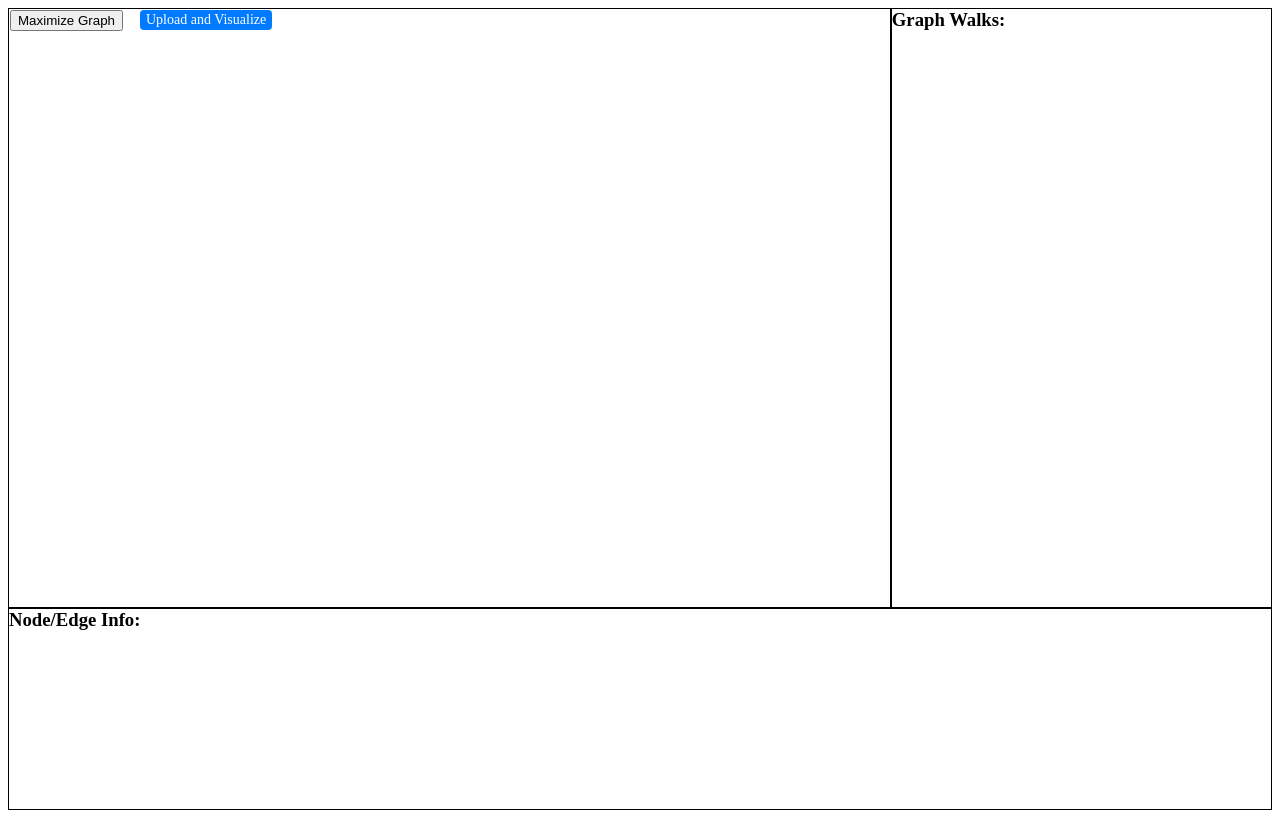
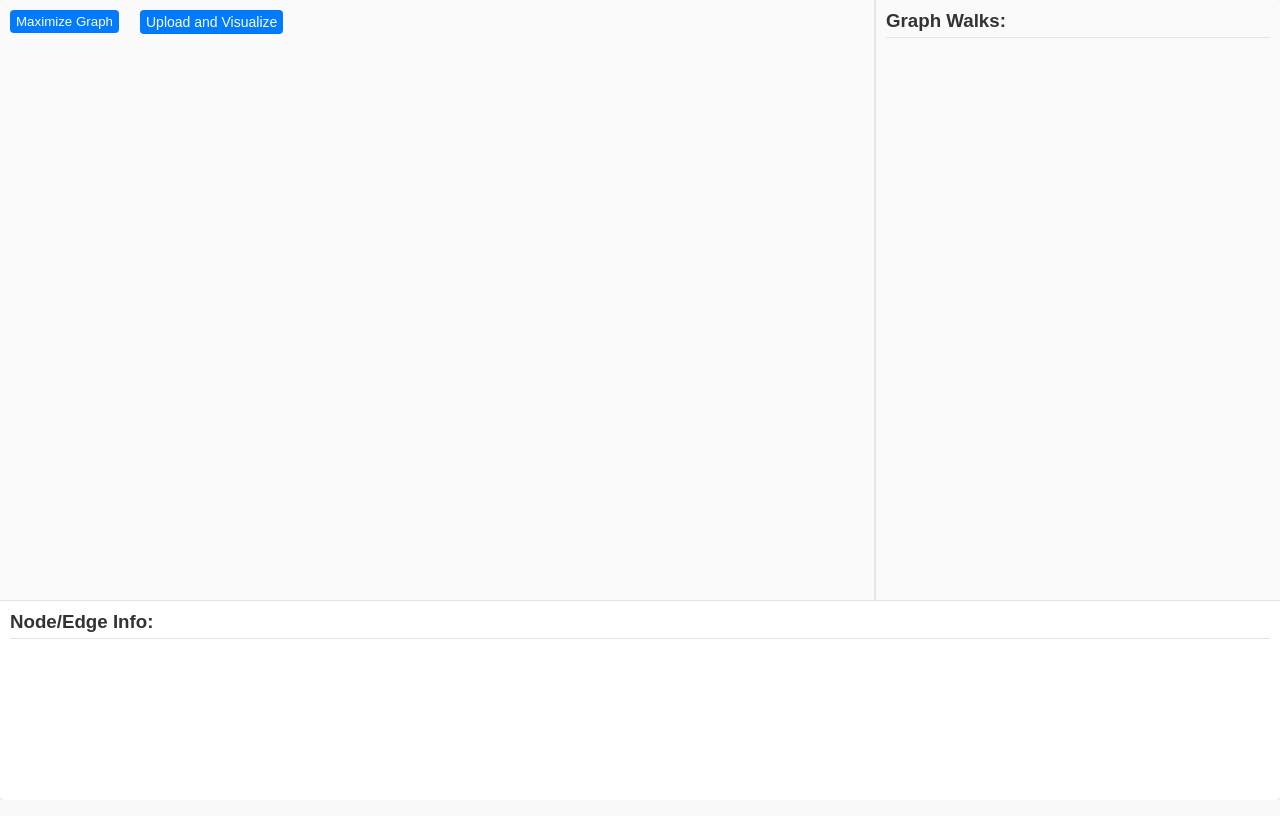
Before and after one commit to cauliyang/aurora, a Flask app: page / in a window 1280 px wide. After the commit the page ends 639 px from the top, so only its background shows below. Run offline with Flask 3, Linux system fonts and the light colour scheme; some libraries are stand-ins or nearby versions.

Commit message:
style: Improve styling of index.html file

```diff
--- a/templates/index.html
+++ b/templates/index.html
@@ -12,31 +12,47 @@
     <script src="https://cdnjs.cloudflare.com/ajax/libs/split.js/1.6.0/split.min.js"></script>
 
     <style>
+        body {
+            font-family: Arial, sans-serif;
+            margin: 0;
+            padding: 0;
+            background-color: #f8f8f8;
+        }
+
+
         #container {
             width: 100%;
             height: 100vh;
+            background-color: #fff;
+            border-radius: 5px;
+            overflow: hidden;
+            box-shadow: 0 4px 12px rgba(0, 0, 0, 0.1);
         }
 
         #top-container {
             height: 75%;
             display: flex;
+            background-color: #fafafa;
         }
 
         #cy {
             flex-grow: 1;
-            border: 1px solid black;
+            border-right: 1px solid #e4e4e4;
         }
+
 
         #walks {
             width: 30%;
-            border: 1px solid black;
+            border-left: 1px solid #e4e4e4;
             overflow-y: auto;
+            padding: 10px;
         }
 
         #info {
             height: 25%;
-            border: 1px solid black;
             overflow-y: auto;
+            padding: 10px;
+            border-top: 1px solid #e4e4e4;
         }
 
         #walks div:hover {
@@ -45,19 +61,19 @@
             padding: 4px;
         }
 
-
         h3 {
             margin-top: 0;
+            color: #333;
+            border-bottom: 1px solid #e4e4e4;
+            padding-bottom: 5px;
         }
-
 
         .uploadLabel {
             background-color: #007BFF;
             border: none;
             color: white;
-            padding: 2px 6px;
+            padding: 4px 6px;
             text-align: center;
-            text-decoration: none;
             display: inline-block;
             font-size: 14px;
             cursor: pointer;
@@ -69,18 +85,28 @@
             background-color: #0056b3;
         }
 
+        #toggleMaximize {
+            padding: 4px 6px;
+            background-color: #007BFF;
+            color: white;
+            border: none;
+            cursor: pointer;
+            border-radius: 4px;
+            transition: background-color 0.3s;
+        }
+
+        #toggleMaximize:hover {
+            background-color: #0056b3;
+        }
 
         .gutter {
             background-repeat: no-repeat;
             background-position: center;
             cursor: ew-resize;
-            /* Horizontal resize cursor */
         }
 
-        /* If you have vertical gutters, you can specify them separately */
         .gutter.gutter-horizontal {
             cursor: ns-resize;
-            /* Vertical resize cursor */
         }
     </style>
 </head>
```
